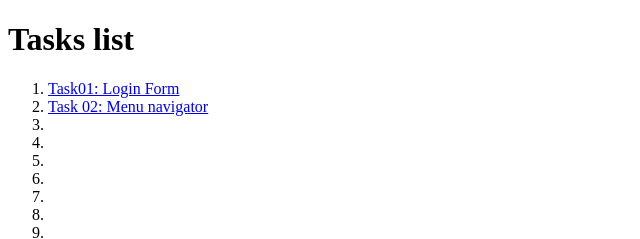
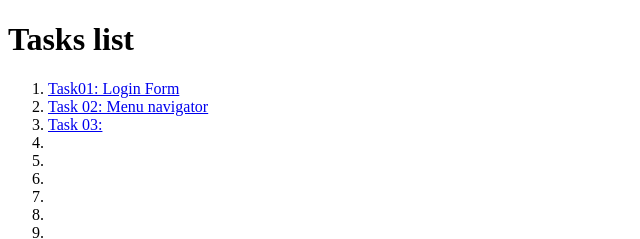
Before and after one commit to hoangnm-ndm/K1-NguyenMinhHoang-BTVN, a plain HTML site: page index.html in a window 1280 px wide. Shown: the top 239 px of the page, 0-640 px from the left. Drawn offline with Linux system fonts and the light colour scheme.

Commit message:
Task 03: done

```diff
--- a/index.html
+++ b/index.html
@@ -10,7 +10,7 @@
 		<ol>
 			<li><a href="./Task01/index.html">Task01: Login Form</a></li>
 			<li><a href="./Task02/index.html">Task 02: Menu navigator</a></li>
-			<li><a href=""></a></li>
+			<li><a href="./Task03/index.html">Task 03: </a></li>
 			<li><a href=""></a></li>
 			<li><a href=""></a></li>
 			<li><a href=""></a></li>
```
Also changed, not shown: 1 other file.
